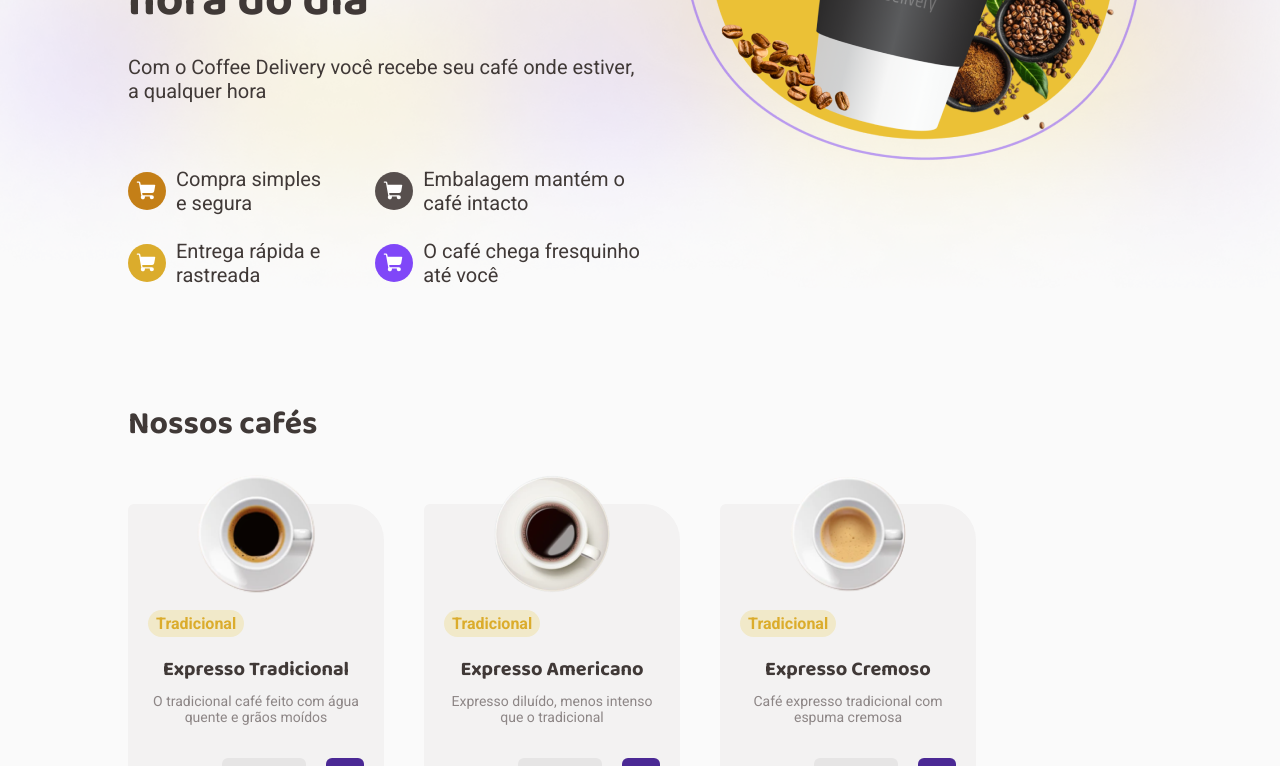
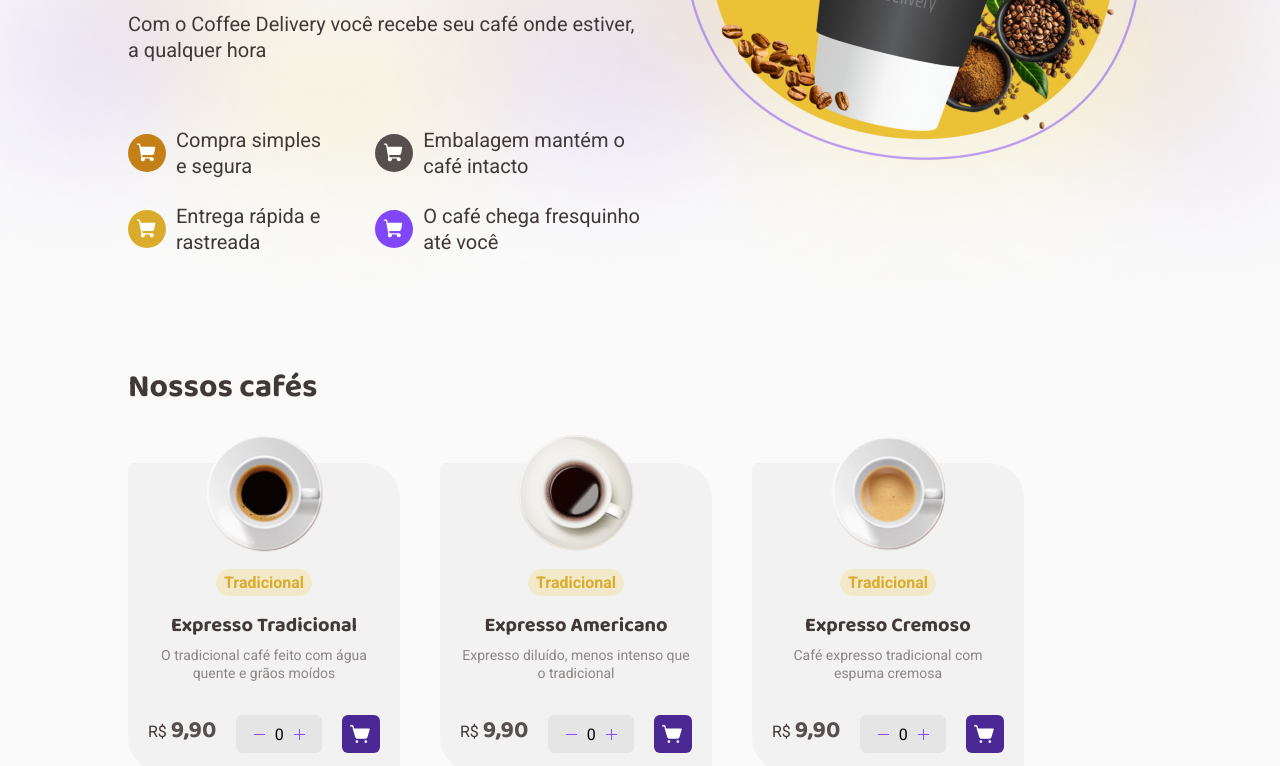
Before and after one commit to joao5142/coffee-delivery, a React (Vite) app: page / in a window 1280 px wide. Shown: the part 440-1206 px from the top of the page. Built offline with nearby package versions, Linux system fonts and the light colour scheme.

Commit message:
refactor:ajustando componentes e removendo erros ts

```diff
--- a/src/components/containers/Row/index.tsx
+++ b/src/components/containers/Row/index.tsx
@@ -1,4 +1,4 @@
-import { ReactNode } from "react";
+import { HtmlHTMLAttributes, ReactNode } from "react";
 import { RowContainer } from "./styles";
 import { Box } from "@/utils/types/Box";
 
@@ -8,7 +8,7 @@ export interface IRow {
   justify?: "center" | "between" | "around" | "start" | "end";
   align?: "center" | "start" | "end";
   gap?: number;
-  wrap?: boolean;
+  wrapRow?: boolean;
   direction?: RowDirectionTypes;
 }
 
@@ -24,14 +24,14 @@ export function Row({
   align = "start",
   direction = "row",
   gap,
-  wrap,
+  wrapRow = false,
   ...rest
 }: RowProps) {
   return (
     <RowContainer
       {...rest}
       direction={direction}
-      wrap={wrap}
+      wrapRow={wrapRow}
       gap={gap}
       justify={justify}
       align={align}
--- a/src/components/containers/Row/styles.ts
+++ b/src/components/containers/Row/styles.ts
@@ -17,8 +17,8 @@ export const RowContainer = styled(Box)<IRow>`
 
   gap: ${({ gap }) => gap}px;
 
-  ${({ wrap }) =>
-    wrap &&
+  ${({ wrapRow }) =>
+    wrapRow &&
     css`
       flex-wrap: wrap;
     `}
--- a/src/components/partials/CardCoffee/index.tsx
+++ b/src/components/partials/CardCoffee/index.tsx
@@ -21,7 +21,7 @@ export function CardCoffee({ coffee }: CardCoffeeProps) {
     <CardCoffeeContainer>
       <ImageCoffee src={coffee.image} alt="" />
 
-      <Row>
+      <Row justify="center" gap={12}>
         {coffee.tags.map((tag) => {
           return <CoffeeTag key={tag}>{tag}</CoffeeTag>;
         })}
@@ -42,7 +42,7 @@ export function CardCoffee({ coffee }: CardCoffeeProps) {
         <div>
           <Text marginRight="0.25rem" text="R$" size="m" element="span" />
           <Text
-            text={coffee.price.toString().replace(".", ",")}
+            text={coffee.price.toFixed(2).toString().replace(".", ",")}
             fontFamily="BALOO"
             size="m"
             element="span"
--- a/src/components/partials/CardCoffee/styles.ts
+++ b/src/components/partials/CardCoffee/styles.ts
@@ -4,7 +4,8 @@ import { Card } from "@/styles/global";
 import { ShoppingCartSimple } from "phosphor-react";
 
 export const CardCoffeeContainer = styled(Card)`
-	width: 16rem;
+  min-width: 16rem;
+  max-width: 17rem;
   padding: 1.25rem;
 
   text-align: center;
@@ -33,10 +34,12 @@ export const ImageCoffee = styled.img`
   margin-top: -50px;
 `;
 
-export const ShoppingCartIcon = styled(ShoppingCartSimple).attrs(({ theme }) => ({
+export const ShoppingCartIcon = styled(ShoppingCartSimple).attrs(
+  ({ theme }) => ({
     size: 22,
     color: "white",
     weight: "fill",
-}))`
+  })
+)`
   cursor: pointer;
 `;
--- a/src/components/ui/Text/index.tsx
+++ b/src/components/ui/Text/index.tsx
@@ -15,6 +15,7 @@ export interface IText {
   fontFamily?: ThemeFontFamilyTypes;
   color?: ThemeColorTypes;
   weight?: string;
+  lineHeight?: string;
 }
 interface TextProps
   extends Box,
@@ -31,6 +32,7 @@ export function Text({
   size = "l",
   color = "gray_800",
   weight = "400",
+  lineHeight = "130%",
   children,
   ...rest
 }: TextProps) {
@@ -41,6 +43,7 @@ export function Text({
       weight={weight}
       fontFamily={fontFamily}
       size={size}
+      lineHeight={lineHeight}
       as={element}
     >
       {children ? children : text}
--- a/src/components/ui/Text/styles.ts
+++ b/src/components/ui/Text/styles.ts
@@ -1,11 +1,19 @@
 import styled, { css } from "styled-components";
 
-import { DefaultThemeType, ThemeFontFamilyTypes, ThemeFontSizeTypes } from "@/styles/themes/defaultTheme";
+import {
+  DefaultThemeType,
+  ThemeFontFamilyTypes,
+  ThemeFontSizeTypes,
+} from "@/styles/themes/defaultTheme";
 import { Box } from "@/styles/global";
 
 import { IText } from ".";
 
-function getSizeByFontFamily(size: ThemeFontSizeTypes, fontFamily: ThemeFontFamilyTypes, theme: DefaultThemeType) {
+function getSizeByFontFamily(
+  size: ThemeFontSizeTypes,
+  fontFamily: ThemeFontFamilyTypes,
+  theme: DefaultThemeType
+) {
   const sizesObject = theme.font_size[fontFamily];
 
   if (size in sizesObject) {
@@ -30,5 +38,13 @@ export const TextContainer = styled(Box)<IText>`
       font-weight: ${weight};
     `}
 
-  ${({ size, fontFamily, theme }) => getSizeByFontFamily(size!, fontFamily!, theme)};
+	${({ lineHeight }) =>
+    lineHeight &&
+    css`
+      line-height: ${lineHeight};
+    `}
+
+
+ 	 ${({ size, fontFamily, theme }) =>
+    getSizeByFontFamily(size!, fontFamily!, theme)};
 `;
--- a/src/pages/Home/index.tsx
+++ b/src/pages/Home/index.tsx
@@ -95,7 +95,7 @@ export function Home() {
             size="l"
           />
 
-          <Row gap={40} wrap={true}>
+          <Row gap={40} wrapRow={true}>
             {coffees.map((coffee) => {
               return <CardCoffee key={coffee.id} coffee={coffee} />;
             })}
```
Also changed, not shown: src/mocks/coffees.ts (+8 -4 lines), src/components/containers/Col/styles.ts (indentation only). Lines whose indentation alone changed are shown as unchanged.
